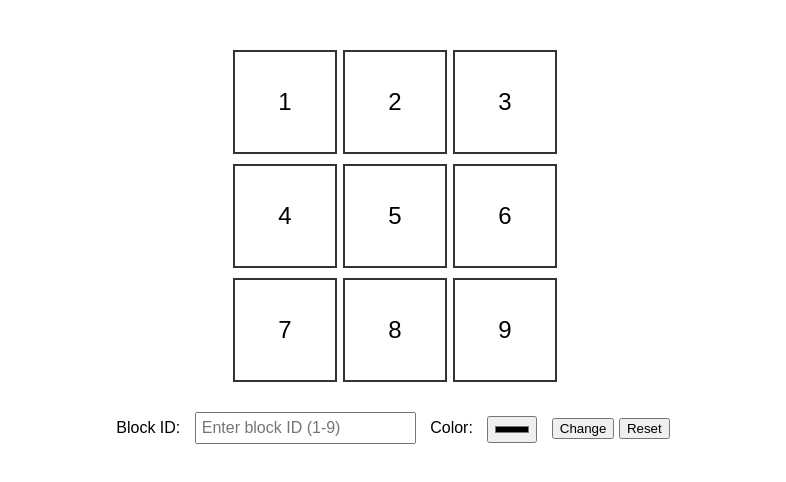
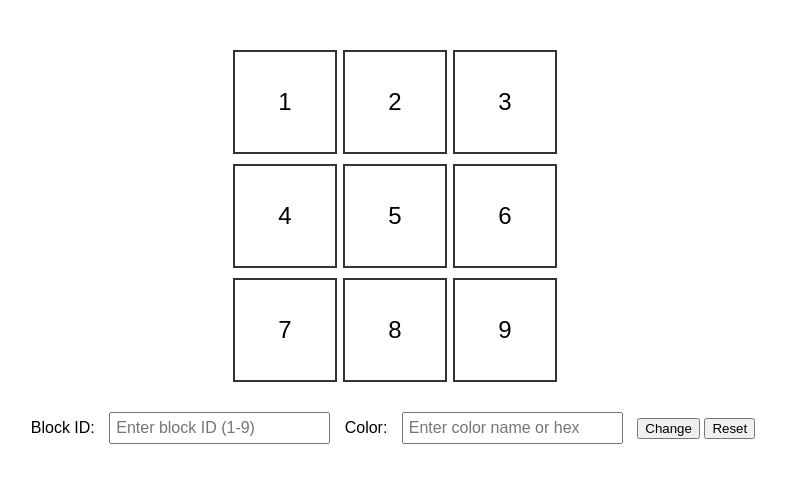
Before and after one commit to acciojob/Replit-Asian-Paints-Hareesh123NH, a website: page main.html in a window 1280 px wide. Shown: the whole page, without its empty margins (247-1033 px from the left). Drawn offline with Linux system fonts and the light colour scheme.

Commit message:
created a submission

```diff
--- a/main.html
+++ b/main.html
@@ -27,7 +27,7 @@
             <label for="block_id">Block ID: </label>
             <input type="number" id="block_id" placeholder="Enter block ID (1-9)">
             <label for="colour_id">Color: </label>
-            <input type="color" id="colour_id" placeholder="Enter color name or hex">
+            <input type="text" id="colour_id" placeholder="Enter color name or hex">
             <button id="change_button">Change</button>
             <button id="reset_button">Reset</button>
         </div>
```
